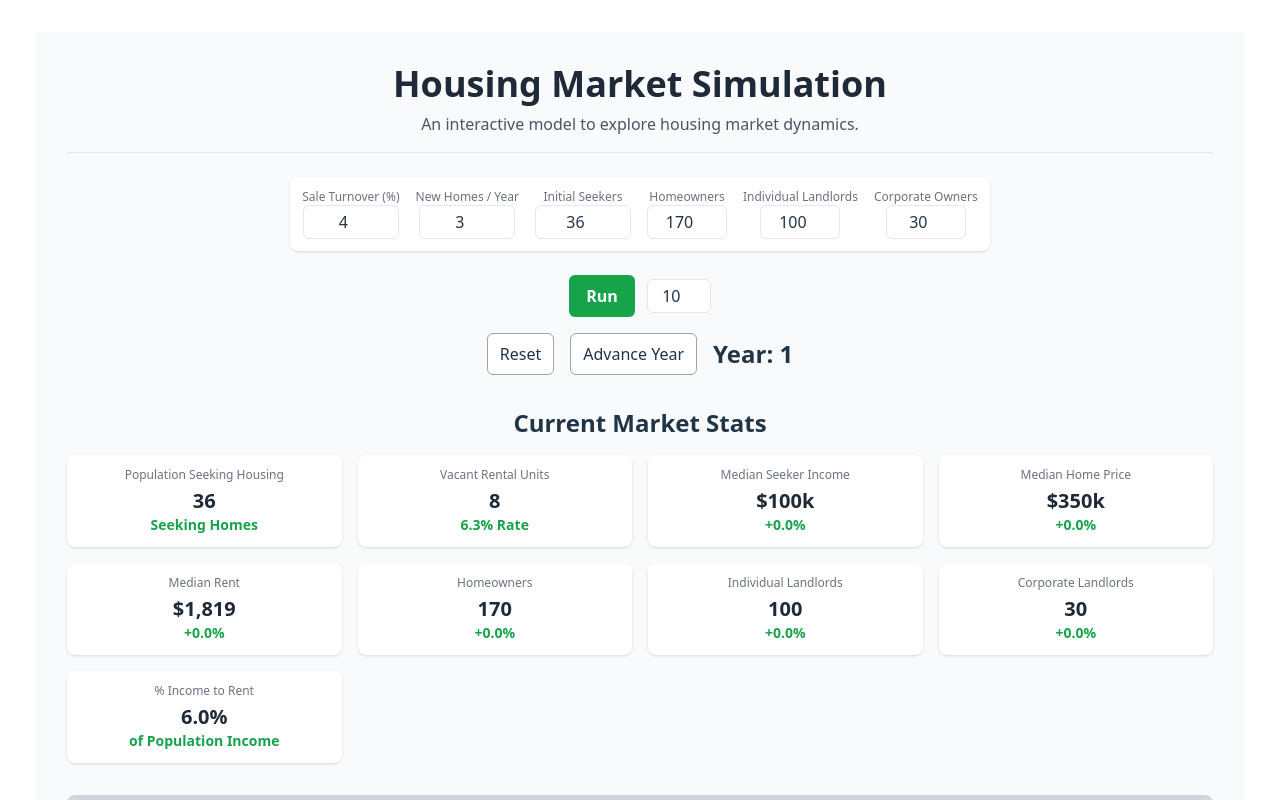
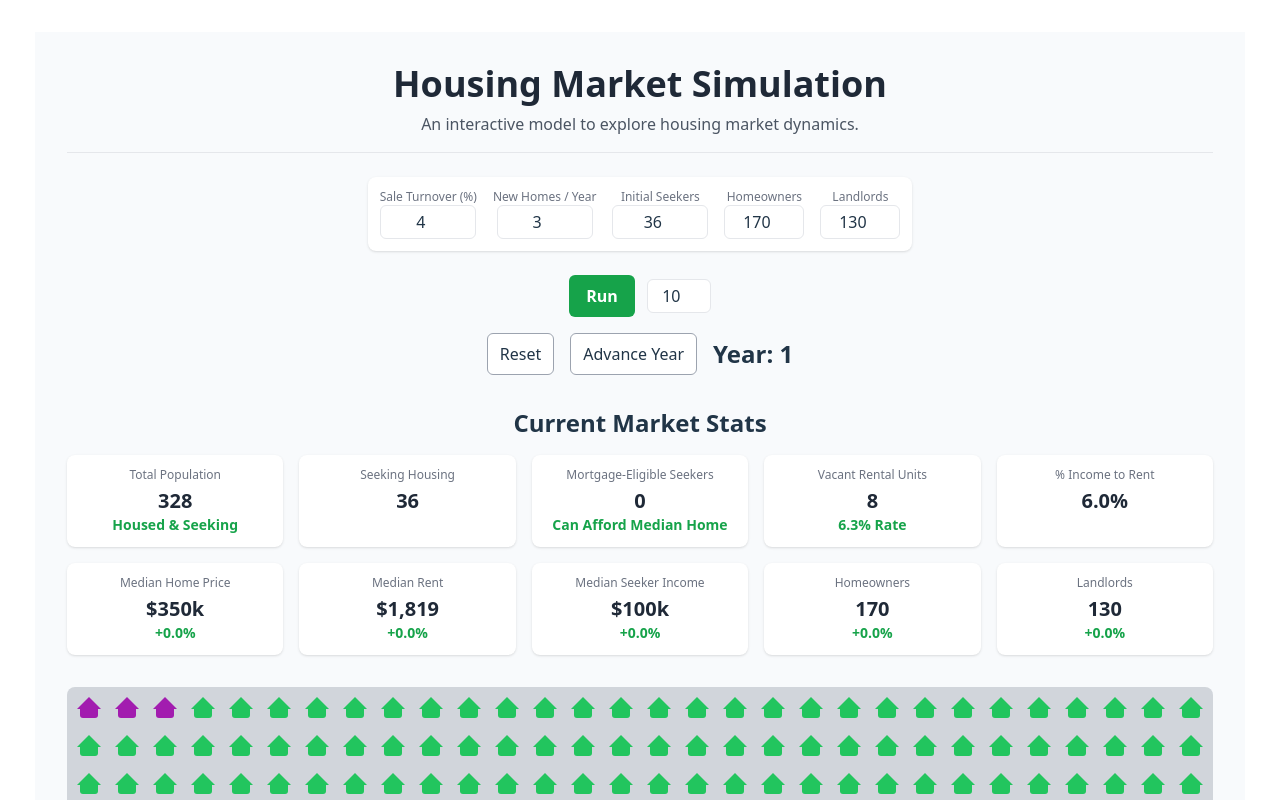
Before and after one commit to TJAdryan/react_housing_market_simulation, a React (Vite) app in the folder my-react-app/: page / in a window 1280 px wide. Shown: the top 800 px of the page. Built offline with nearby package versions, Linux system fonts and the light colour scheme.

Commit message:
pushing alternate app

```diff
--- a/my-react-app/src/App.jsx
+++ b/my-react-app/src/App.jsx
@@ -14,6 +14,8 @@ const RE_ENTRANT_RATE = 0.75;
 const STR_CONVERSION_CHANCE = 0.05;
 const STR_CAP_RATE = 0.03;
 const MAX_RENT_INCREASE = 0.08;
+const LANDLORD_PURCHASE_RATIO = 0.35; // Combined chance for a landlord to win a bid (35%)
+const LANDLORD_OWNERSHIP_CAP = 0.50; // Cap landlord ownership at 50% of total housing
 
 // --- Helper Components ---
 const Card = ({ label, value, subValue }) => (
@@ -31,10 +33,8 @@ export default function App() {
   const [newHomes, setNewHomes] = useState(3);
   const [yearsToRun, setYearsToRun] = useState(10);
   const [initialSeekersCount, setInitialSeekersCount] = useState(36);
-  // Add user-configurable starting owner counts
   const [initialHomeowners, setInitialHomeowners] = useState(170);
-  const [initialIndividuals, setInitialIndividuals] = useState(100);
-  const [initialCorporates, setInitialCorporates] = useState(30);
+  const [initialLandlords, setInitialLandlords] = useState(130);
 
   // --- Simulation State (runs the model) ---
   const [year, setYear] = useState(1);
@@ -74,7 +74,7 @@ export default function App() {
     const currentTotals = stock.reduce((acc, home) => {
       if (home.ownerType) acc[home.ownerType] = (acc[home.ownerType] || 0) + 1;
       return acc;
-    }, { homeowner: 0, individual: 0, corporate: 0 });
+    }, { homeowner: 0, landlord: 0 });
 
     const prices = stock.map(h => h.price).sort((a,b)=>a-b);
     const medianPrice = prices.length > 0 ? prices[Math.floor(prices.length/2)] : 0;
@@ -89,12 +89,14 @@ export default function App() {
     const incomes = seekers.map(s => s.income).sort((a,b)=>a-b);
     const medianIncome = incomes.length > 0 ? incomes[Math.floor(incomes.length/2)] : 0;
 
-    // Calculate total rent paid by all renters (occupied rental units)
     const totalRentPaid = stock.filter(h => h.ownerType !== 'homeowner' && h.status === 'Occupied').reduce((sum, h) => sum + h.rent, 0);
-    // Calculate total income of the whole population
     const totalIncome = seekers.reduce((sum, s) => sum + s.income, 0);
-    // Compute percent of income dedicated to rent
     const pctIncomeToRent = (totalIncome > 0) ? ((totalRentPaid / totalIncome) * 100).toFixed(1) : 'N/A';
+
+    const housedPopulation = stock.filter(h => h.status === 'OwnerOccupied' || h.status === 'Occupied').length;
+    const totalPopulation = housedPopulation + seekers.length;
+    const mortgageEligible = seekers.filter(s => s.income * AFFORDABILITY_MULTIPLIER >= medianPrice).length;
+
     setDisplayData({
         seekerCount: seekers.length,
         vacantRentals,
@@ -103,16 +105,16 @@ export default function App() {
         medianPrice,
         medianRent,
         homeowners: currentTotals.homeowner,
-        individualLandlords: currentTotals.individual,
-        corporateLandlords: currentTotals.corporate,
+        landlords: currentTotals.landlord,
         totalHomes: stock.length,
         pctOwnerOccupied: getPercentChange(initial.ownerOccupied, currentTotals.homeowner),
-        pctIndividualLandlords: getPercentChange(initial.individualLandlords, currentTotals.individual),
-        pctCorporateLandlords: getPercentChange(initial.corporateLandlords, currentTotals.corporate),
+        pctLandlords: getPercentChange(initial.landlords, currentTotals.landlord),
         pctMedianPrice: getPercentChange(initial.medianPrice, medianPrice),
         pctMedianRent: getPercentChange(initial.medianRent, medianRent),
         pctMedianIncome: getPercentChange(initial.medianIncome, medianIncome),
         pctIncomeToRent,
+        totalPopulation,
+        mortgageEligible,
     });
   }, []);
 
@@ -122,7 +124,7 @@ export default function App() {
     seededRandom.current = createSeededRandom(INITIAL_SEED);
     cumulativeIncomeGrowth.current = 1.0;
     marketResults.current = {
-        purchasesByHomeowner: 0, purchasesByCorporate: 0, purchasesByIndividual: 0,
+        purchasesByHomeowner: 0, purchasesByLandlord: 0,
         convertedToShortTerm: 0, totalAttrition: 0, displacements: 0,
     };
 
@@ -141,25 +143,14 @@ export default function App() {
     const initialPrices = generateSortedData(HOMES_TOTAL, 350000, 1000);
     const initialIncomes = generateSortedData(initialSeekersCount, 100000, 500);
 
-    // Ensure total is always 300
-    const totalOwners = initialHomeowners + initialIndividuals + initialCorporates;
-    const homeowners = initialHomeowners;
-    const individuals = initialIndividuals;
-    const corporates = initialCorporates;
-    // If total is not 300, adjust corporates to fit
-    let adjHomeowners = homeowners;
-    let adjIndividuals = individuals;
-    let adjCorporates = corporates;
-    if (totalOwners !== HOMES_TOTAL) {
-      const diff = HOMES_TOTAL - (homeowners + individuals);
-      adjCorporates = diff;
+    let adjHomeowners = initialHomeowners;
+    let adjLandlords = initialLandlords;
+    if (adjHomeowners + adjLandlords !== HOMES_TOTAL) {
+      adjLandlords = HOMES_TOTAL - adjHomeowners;
     }
-    // Build housing stock based on user input
+
     const newHousingStock = Array.from({ length: HOMES_TOTAL }, (_, i) => {
-      let ownerType;
-      if (i < adjCorporates) ownerType = 'corporate';
-      else if (i < adjCorporates + adjIndividuals) ownerType = 'individual';
-      else ownerType = 'homeowner';
+      const ownerType = i < adjLandlords ? 'landlord' : 'homeowner';
 
       const price = initialPrices[i];
       let usage = (i < 3) ? 'ShortTermRental' : 'LongTermRental';
@@ -178,10 +169,8 @@ export default function App() {
         income: initialIncomes[i]
     }));
 
-  // Calculate true medians from generated data
     const ownerOccupied = newHousingStock.filter(h => h.ownerType === 'homeowner').length;
-  const individualLandlords = newHousingStock.filter(h => h.ownerType === 'individual').length;
-  const corporateLandlords = newHousingStock.filter(h => h.ownerType === 'corporate').length;
+    const landlords = newHousingStock.filter(h => h.ownerType === 'landlord').length;
     const prices = newHousingStock.map(h => h.price).sort((a,b)=>a-b);
     const medianPrice = prices.length > 0 ? prices[Math.floor(prices.length/2)] : 0;
     const rents = newHousingStock.filter(h => h.ownerType !== 'homeowner').map(h => h.rent).sort((a,b)=>a-b);
@@ -190,8 +179,7 @@ export default function App() {
     const medianIncome = incomes.length > 0 ? incomes[Math.floor(incomes.length/2)] : 0;
     initialStats.current = {
       ownerOccupied,
-    individualLandlords,
-    corporateLandlords,
+      landlords,
       medianPrice,
       medianRent,
       medianIncome,
@@ -200,7 +188,7 @@ export default function App() {
     setHousingStock(newHousingStock);
     setSeekerPool(newSeekerPool);
     computeDisplayData(newHousingStock, newSeekerPool, initialStats.current);
-  }, [initialSeekersCount, computeDisplayData]);
+  }, [initialSeekersCount, initialHomeowners, initialLandlords, computeDisplayData]);
 
   const advanceYear = useCallback(() => {
     const newStock = structuredClone(housingStock);
@@ -238,21 +226,14 @@ export default function App() {
     const sellProperty = (home) => {
       const affordableSeekers = newSeekerPool.filter(s => s.income * AFFORDABILITY_MULTIPLIER >= home.price);
       const seekerInTheRunning = affordableSeekers.length > 0;
-      const roll = seededRandom.current();
-      let winnerType;
 
-      if (seekerInTheRunning) {
-  if (roll < 0.20) winnerType = 'corporate';
-  else if (roll < 0.35) winnerType = 'individual';
-  else winnerType = 'seeker';
-      } else {
-        if (roll < 0.71) winnerType = 'corporate';
-        else winnerType = 'individual';
-      }
+      let winnerType = seekerInTheRunning
+        ? (seededRandom.current() < LANDLORD_PURCHASE_RATIO ? 'landlord' : 'seeker')
+        : 'landlord';
 
-      const corporateOwnershipRatio = newStock.filter(h => h.ownerType === 'corporate').length / newStock.length;
-      if (winnerType === 'corporate' && corporateOwnershipRatio >= 0.30) {
-        winnerType = seekerInTheRunning ? (seededRandom.current() < (25/40) ? 'individual' : 'seeker') : 'individual';
+      const landlordOwnershipRatio = newStock.filter(h => h.ownerType === 'landlord').length / newStock.length;
+      if (winnerType === 'landlord' && landlordOwnershipRatio >= LANDLORD_OWNERSHIP_CAP && seekerInTheRunning) {
+        winnerType = 'seeker';
       }
 
       const processWinner = (type) => {
@@ -269,8 +250,8 @@ export default function App() {
                 newSeekerPool.push({ id: nextSeekerId.current++, income: baseIncome * cumulativeIncomeGrowth.current });
                 marketResults.current.displacements++;
             }
-        } else {
-            if(home.ownerType !== type) marketResults.current[type === 'corporate' ? 'purchasesByCorporate' : 'purchasesByIndividual']++;
+        } else { // type === 'landlord'
+            if(home.ownerType !== type) marketResults.current.purchasesByLandlord++;
             home.ownerType = type;
             const strRatio = newStock.filter(h => h.usage === 'ShortTermRental').length / newStock.length;
             if (strRatio < STR_CAP_RATE && seededRandom.current() < STR_CONVERSION_CHANCE) {
@@ -293,7 +274,6 @@ export default function App() {
         sellProperty(newHome);
     }
 
-  // Enforce minimum vacancy rate of 1.5%
     const totalRentals = newStock.filter(h => h.ownerType !== 'homeowner' && h.usage === 'LongTermRental').length;
     const minVacant = Math.ceil(totalRentals * 0.015);
     let vacantUnits = newStock.filter(home => home.status === 'Vacant' && home.usage === 'LongTermRental');
@@ -319,7 +299,6 @@ export default function App() {
     setSeekerPool(newSeekerPool);
     setYear(prevYear => prevYear + 1);
     computeDisplayData(newStock, newSeekerPool, initialStats.current);
-
   }, [housingStock, seekerPool, turnoverRate, newHomes, computeDisplayData]);
 
   // --- Effects ---
@@ -345,6 +324,8 @@ export default function App() {
     setNewHomes(3);
     setYearsToRun(10);
     setInitialSeekersCount(36);
+    setInitialHomeowners(170);
+    setInitialLandlords(130);
     setSimulationSpeed(500);
     setupSimulation();
   };
@@ -362,7 +343,6 @@ export default function App() {
             <div className="flex flex-col items-center gap-4">
                 <div className="flex flex-wrap gap-4 items-center justify-center">
                     <div className="bg-white p-3 rounded-lg shadow flex gap-4 items-center">
-                        {/* Sale Turnover, New Homes, Seekers, Homeowners, Individuals, Corporates */}
                         <div>
                             <label className="text-xs font-medium text-gray-500 block">Sale Turnover (%)</label>
                             <input type="number" value={turnoverRate} onChange={e => setTurnoverRate(Number(e.target.value))} className="w-24 p-1 border rounded-md text-center"/>
@@ -380,12 +360,8 @@ export default function App() {
                             <input type="number" value={initialHomeowners} min={0} max={HOMES_TOTAL} onChange={e => setInitialHomeowners(Number(e.target.value))} className="w-20 p-1 border rounded-md text-center" />
                         </div>
                         <div>
-                            <label className="text-xs font-medium text-gray-500 block">Individual Landlords</label>
-                            <input type="number" value={initialIndividuals} min={0} max={HOMES_TOTAL} onChange={e => setInitialIndividuals(Number(e.target.value))} className="w-20 p-1 border rounded-md text-center" />
-                        </div>
-                        <div>
-                            <label className="text-xs font-medium text-gray-500 block">Corporate Owners</label>
-                            <input type="number" value={initialCorporates} min={0} max={HOMES_TOTAL} onChange={e => setInitialCorporates(Number(e.target.value))} className="w-20 p-1 border rounded-md text-center" />
+                            <label className="text-xs font-medium text-gray-500 block">Landlords</label>
+                            <input type="number" value={initialLandlords} min={0} max={HOMES_TOTAL} onChange={e => setInitialLandlords(Number(e.target.value))} className="w-20 p-1 border rounded-md text-center" />
                         </div>
                     </div>
                 </div>
@@ -403,41 +379,36 @@ export default function App() {
 
         <main>
           <h3 className="text-2xl font-bold text-center mb-4">Current Market Stats</h3>
-          <div className="grid grid-cols-2 md:grid-cols-4 lg:grid-cols-4 gap-4 mb-8">
-            <Card label="Population Seeking Housing" value={displayData.seekerCount} subValue="Seeking Homes"/>
+          <div className="grid grid-cols-2 md:grid-cols-5 gap-4 mb-8">
+            <Card label="Total Population" value={displayData.totalPopulation} subValue="Housed & Seeking" />
+            <Card label="Seeking Housing" value={displayData.seekerCount} />
+            <Card label="Mortgage-Eligible Seekers" value={displayData.mortgageEligible} subValue="Can Afford Median Home" />
             <Card label="Vacant Rental Units" value={displayData.vacantRentals} subValue={`${displayData.vacancyRate} Rate`} />
-            <Card label="Median Seeker Income" value={`$${Math.round((displayData.medianIncome || 0)/1000)}k`} subValue={displayData.pctMedianIncome} />
+            <Card label="% Income to Rent" value={`${displayData.pctIncomeToRent}%`} />
             <Card label="Median Home Price" value={`$${Math.round((displayData.medianPrice || 0) / 1000)}k`} subValue={displayData.pctMedianPrice} />
             <Card label="Median Rent" value={`$${Math.round(displayData.medianRent || 0).toLocaleString()}`} subValue={displayData.pctMedianRent} />
+            <Card label="Median Seeker Income"
+                  value={displayData.seekerCount > 0 ? `$${Math.round((displayData.medianIncome || 0)/1000)}k` : 'N/A'}
+                  subValue={displayData.pctMedianIncome} />
             <Card label="Homeowners" value={displayData.homeowners} subValue={displayData.pctOwnerOccupied} />
-            <Card label="Individual Landlords" value={displayData.individualLandlords} subValue={displayData.pctIndividualLandlords} />
-            <Card label="Corporate Landlords" value={displayData.corporateLandlords} subValue={displayData.pctCorporateLandlords} />
-            <Card label="% Income to Rent" value={`${displayData.pctIncomeToRent}%`} subValue="of Population Income" />
+            <Card label="Landlords" value={displayData.landlords} subValue={displayData.pctLandlords} />
           </div>
 
           <div id="housing-visual-grid" className="grid grid-cols-30 gap-0.5 p-1 bg-gray-300 rounded-lg mx-auto">
             {[...housingStock]
               .sort((a, b) => {
-                // Group ShortTermRental (purple) first, then by status
-                const usageOrder = {
-                  'ShortTermRental': 0,
-                  'LongTermRental': 1
-                };
-                const statusOrder = {
-                  'OwnerOccupied': 0,
-                  'Occupied': 1,
-                  'Vacant': 2
-                };
+                const usageOrder = {'ShortTermRental': 0, 'LongTermRental': 1};
+                const statusOrder = {'OwnerOccupied': 0, 'Occupied': 1, 'Vacant': 2};
                 const usageDiff = usageOrder[a.usage] - usageOrder[b.usage];
                 if (usageDiff !== 0) return usageDiff;
                 return statusOrder[a.status] - statusOrder[b.status];
               })
               .map(home => {
                 let fill = '#9ca3af'; // gray-400
-                if (home.usage === 'ShortTermRental') fill = '#a21caf'; // purple-500
-                else if (home.status === 'OwnerOccupied') fill = '#22c55e'; // green-500
-                else if (home.status === 'Occupied') fill = '#1e40af'; // blue-800
-                else if (home.status === 'Vacant') fill = '#60a5fa'; // blue-400
+                if (home.usage === 'ShortTermRental') fill = '#a21caf';
+                else if (home.status === 'OwnerOccupied') fill = '#22c55e';
+                else if (home.status === 'Occupied') fill = '#1e40af';
+                else if (home.status === 'Vacant') fill = '#60a5fa';
                 return (
                   <svg key={home.id} width="36" height="36" viewBox="0 0 24 24" className="mx-auto" style={{height: '2.25rem', width: '2.25rem'}}>
                     <rect x="6" y="10" width="12" height="8" rx="2" fill={fill} />
@@ -459,8 +430,7 @@ export default function App() {
            <h3 className="text-2xl font-bold text-center mb-4">Cumulative Market Activity</h3>
            <div className="grid grid-cols-2 md:grid-cols-3 lg:grid-cols-3 gap-4 mb-4">
                <Card label="Homeowner Purchases" value={marketResults.current.purchasesByHomeowner} />
-               <Card label="Corporate Purchases" value={marketResults.current.purchasesByCorporate} />
-               <Card label="Individual Purchases" value={marketResults.current.purchasesByIndividual} />
+               <Card label="Landlord Purchases" value={marketResults.current.purchasesByLandlord} />
                <Card label="Converted to STR" value={marketResults.current.convertedToShortTerm} />
                <Card label="Displacements" value={marketResults.current.displacements} />
                <Card label="Total Attrition" value={marketResults.current.totalAttrition} />
```
Lines whose indentation alone changed are shown as unchanged.
